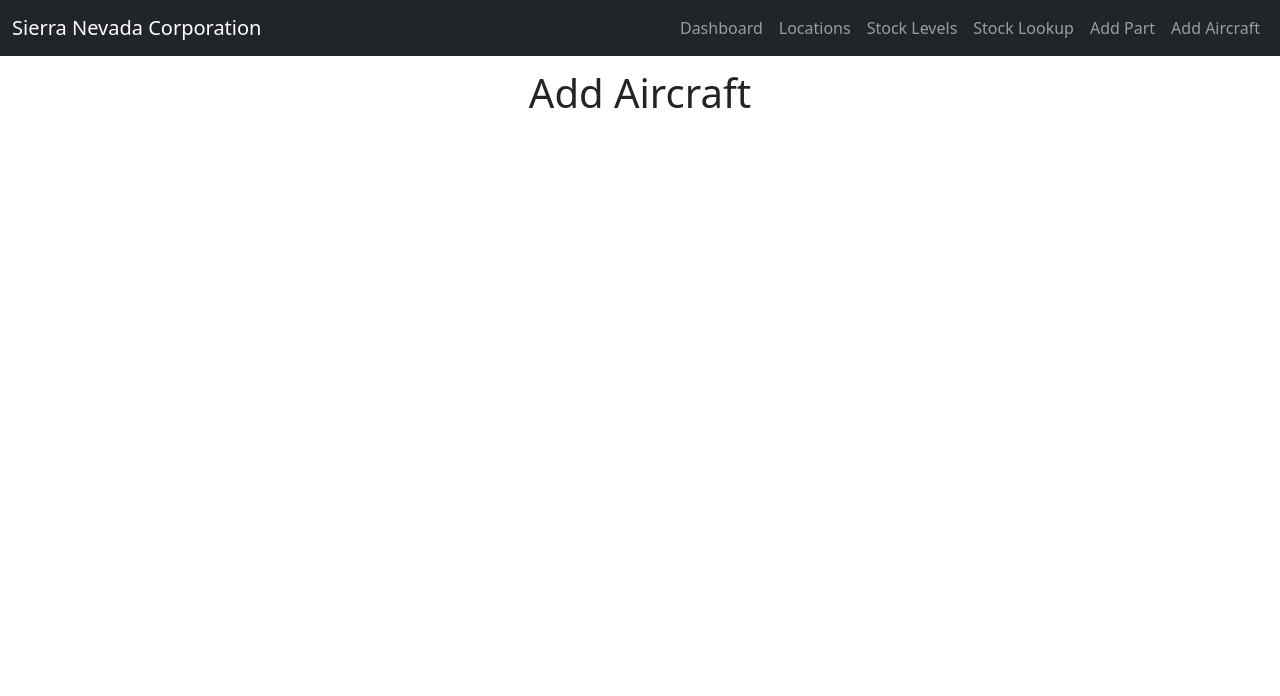
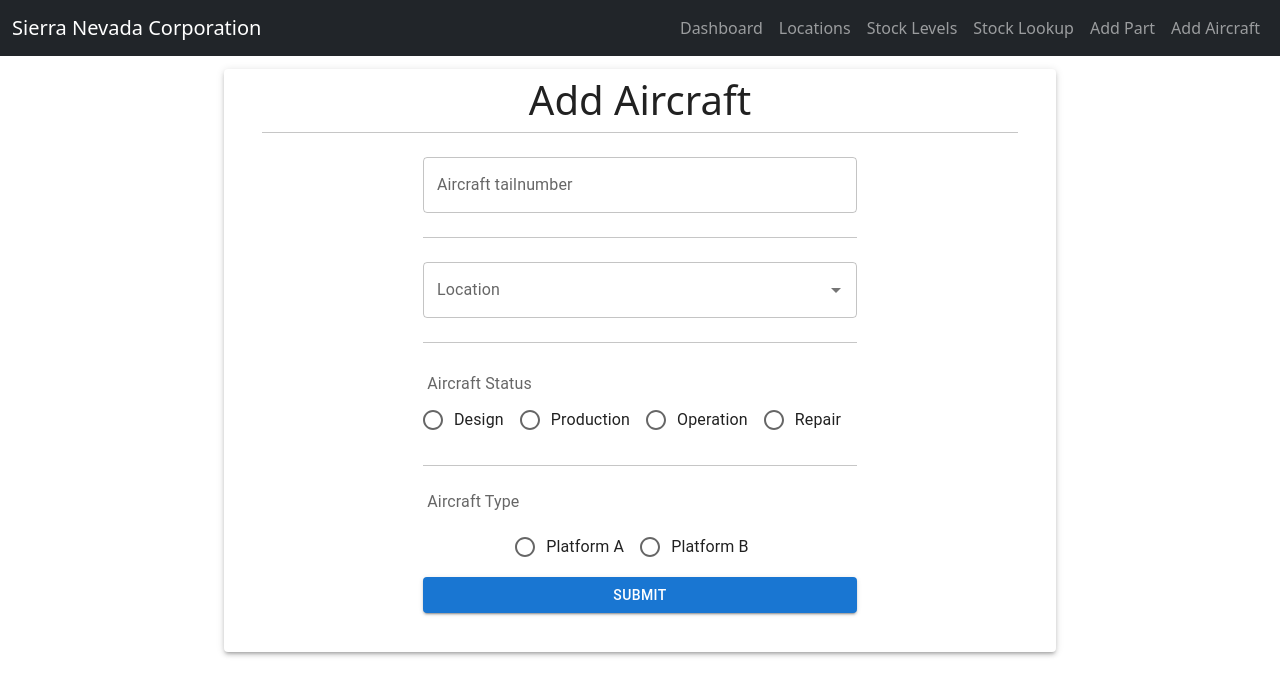
Before and after one commit to reicraftscodes/uas-lifecycle-management-frontend, a React (Create React App) app: page /add-aircraft in a window 1280 px wide. Shown: the top 696 px of the page. Built offline with nearby package versions, Linux system fonts and the light colour scheme.

Commit message:
style : issue #11 styled form to be consistant with add part form

```diff
--- a/src/css/AddPart.css
+++ b/src/css/AddPart.css
@@ -5,10 +5,6 @@
 
 }
 
-.formBody {
-    padding-top: 2%;
-}
-
 h1 {
     padding-top: 1%;
 }
--- a/src/pages/AddAircraft.js
+++ b/src/pages/AddAircraft.js
@@ -1,14 +1,53 @@
+import { FormControl, RadioGroup, FormControlLabel, Radio, Alert, Divider, Paper, FormLabel, Button,TextField, Autocomplete} from "@mui/material";
 
 const AddAircraft = () => {
-
+    const locations = ["Ankara", "Cardiff","Dublin","Edinburgh","London","Nevada","St Athen"];
 
     return(
         <div class="main">
-            <h1>Add Aircraft</h1>
+            {/* json takes tailNumber, location, platform status, platformType */}
+            <Paper elevation={3} sx={{width: "65%", margin: "auto", p: "3%", pt: "0%", mt: "1%" }}>
+                <h1>Add Aircraft</h1>
+                <Divider/>
+                <br/>
 
 
 
+                <FormControl>
+                    <TextField label="Aircraft tailnumber"></TextField>
+                    <br/>
+                    <Divider/>
+                    <br/>
 
+                    <Autocomplete options={locations} renderInput={(params) => <TextField {...params} label="Location" />}/>
+
+                    <br/>
+                    <Divider/>
+                    <br/>
+
+                    <FormLabel sx={{textAlign: "left", p: "1%"}}>Aircraft Status</FormLabel>
+                    <RadioGroup row>
+                        <FormControlLabel value="DESIGN" control={<Radio color="primary"/>} label="Design"/>
+                        <FormControlLabel value="PRODUCTION" control={<Radio color="primary"/>} label="Production"/>
+                        <FormControlLabel value="OPERATION" control={<Radio color="primary"/>} label="Operation"/>
+                        <FormControlLabel value="REPAIR" control={<Radio color="primary"/>} label="Repair"/>
+                    </RadioGroup>
+
+                    <br/>
+                    <Divider/>
+                    <br/>
+
+                    <FormLabel sx={{textAlign: "left", p: "1%", pt: "0%"}}>Aircraft Type</FormLabel>
+                    <RadioGroup sx={{m: "auto", p: "2%"}} row>
+                        <FormControlLabel value="Platform_A" control={<Radio color="primary"/>} label="Platform A"/>
+                        <FormControlLabel value="Platform_B" control={<Radio color="primary"/>} label="Platform B"/>
+                    </RadioGroup>
+
+                    <Button variant="contained">Submit</Button>
+                </FormControl>
+
+
+            </Paper>
 
         </div>
     );
--- a/src/pages/AddPart.js
+++ b/src/pages/AddPart.js
@@ -74,7 +74,7 @@ const AddPart = () => {
         <div className="addPart">
             <div class="formBody">
                 {/*paper is used to contain the input form to display it*/}
-                <Paper elevation={3} sx={{width: "65%", margin: "auto", p: "3%", pt: "0%" }}>
+                <Paper elevation={3} sx={{width: "65%", margin: "auto", p: "3%", pt: "0%", mt: "1%" }}>
                     <div class="alertPos">
                         {alert ? <Alert severity={alertSeverity}>{alertMessage}</Alert> : <></> }
                     </div>
```
